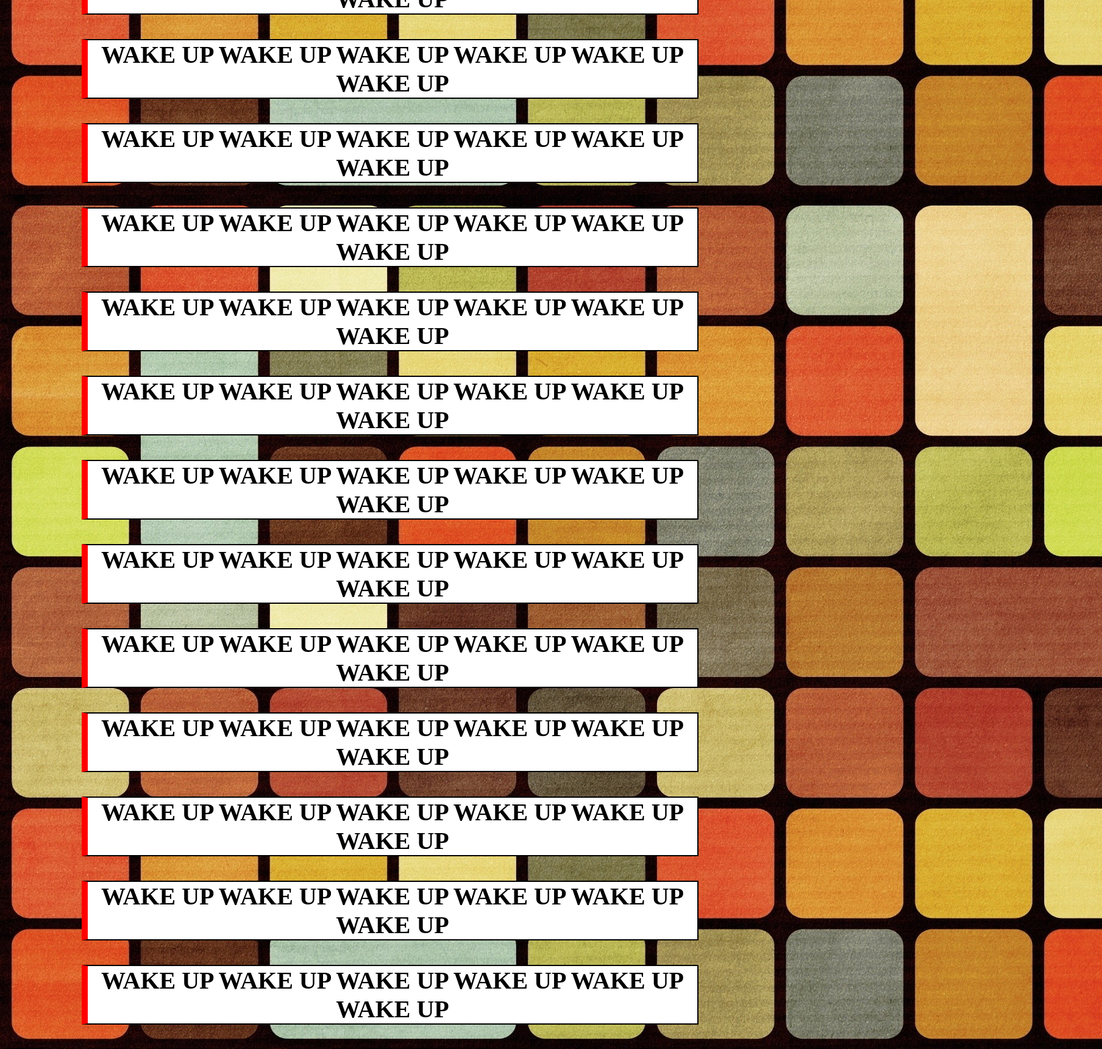
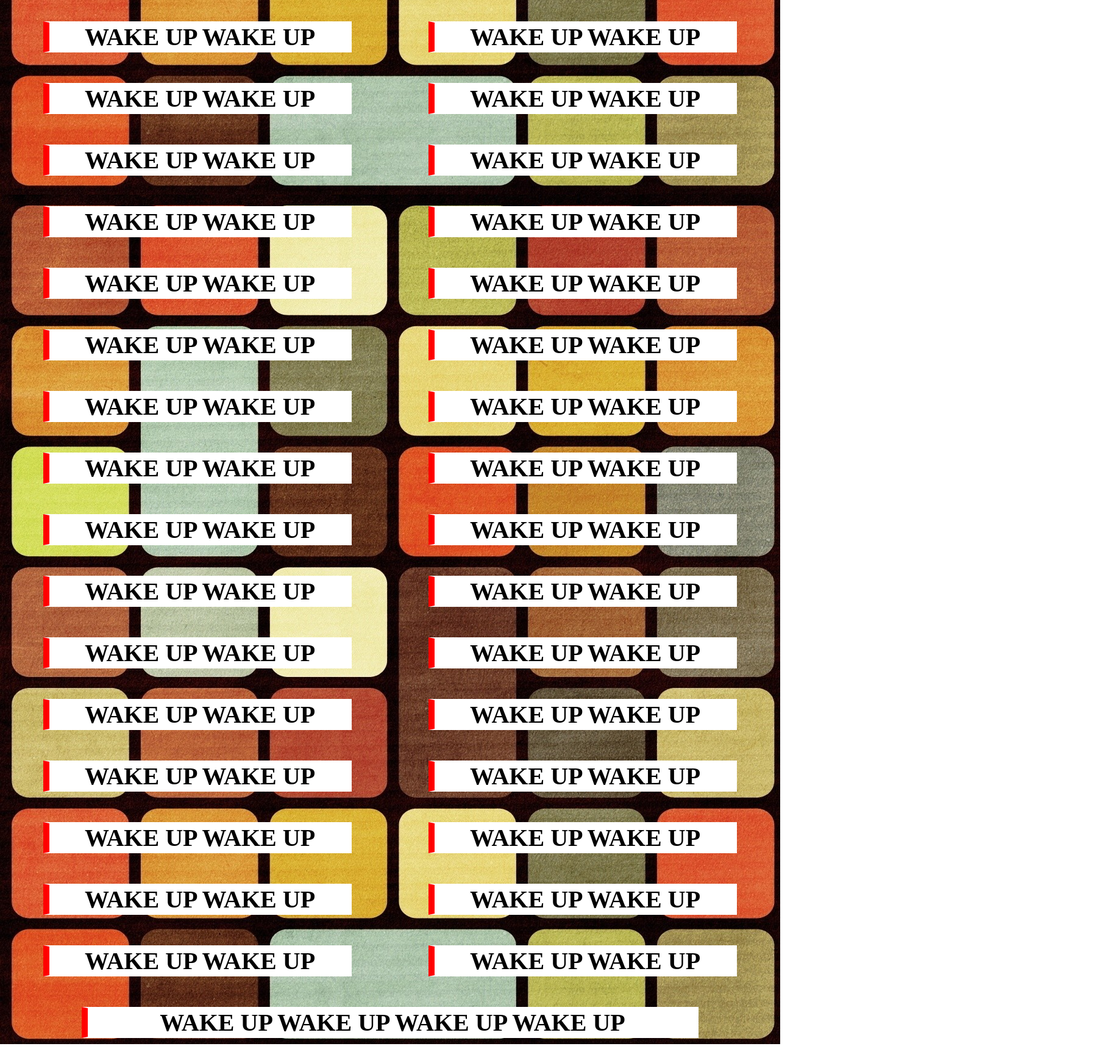
Before and after one commit to Melon-tree/testing-thingy, a plain HTML site: page index.html in a window 1280 px wide. Shown: the part 1080-2800 px from the top of the page at 61% size, 1808 px wide, since content can reach past the window. Drawn offline with Linux system fonts and the light colour scheme.

Commit message:
added stuff

```diff
--- a/index.html
+++ b/index.html
@@ -4,79 +4,251 @@
     <head>
         <title> Retro games </title>
         <style>
+body {
 
- img {
-    display: block;
-  margin-left: auto;
-  margin-right: auto;
-  width: 1800px;
-  height: 850px;
+background-image: url("retro_wallpaper.jpg");
+background-attachment: fixed;
 }
+
+
+#header {
+    font-family: 'Courier New', Courier, monospace;
+    letter-spacing: 30px;
+    text-align: center;
+    font-size: 60px;
+    color: black;
+    background-color: white;
+    margin-left: 20%;
+    margin-right: 20%;
+
+}
+
 
 h3 {
     text-align: center;
     font-size: 40px;
     border-left: 10px solid red;
-    border-right: 2px solid black;
-    border-bottom: 2px solid black;
-    border-top: 2px solid black;
+    border-right: 2px solid white;
+    border-bottom: 2px solid white;
+    border-top: 2px solid white;
     background-color: white;
 
     margin-bottom: 10px;
     margin-left: 10%;
     margin-right: 10%;
     color: black;
+    text-decoration: wavy;
+
 
 }
 
-body {
+    .column {
+    float: left;
+    width: 50%;
+    }
 
-background-image: url("retro_wallpaper.jpg");
-background-attachment: fixed;
+    .row:after {
+    content: "";
+    display: table;
+    clear: both;
+    }
 
-}
+
 
         </style>
     </head>
 
     <body>
+        <h1 id="header"> RETRO GAMES </h1>
+<    <h3>WAKE UP WAKE UP WAKE UP WAKE UP</h3>
 
-        <h3>WAKE UP WAKE UP WAKE UP WAKE UP WAKE UP WAKE UP</h3>
-        <h3>WAKE UP WAKE UP WAKE UP WAKE UP WAKE UP WAKE UP</h3>
-        <h3>WAKE UP WAKE UP WAKE UP WAKE UP WAKE UP WAKE UP</h3>
-        <h3>WAKE UP WAKE UP WAKE UP WAKE UP WAKE UP WAKE UP</h3>
-        <h3>WAKE UP WAKE UP WAKE UP WAKE UP WAKE UP WAKE UP</h3>
-        <h3>WAKE UP WAKE UP WAKE UP WAKE UP WAKE UP WAKE UP</h3>
-        <h3>WAKE UP WAKE UP WAKE UP WAKE UP WAKE UP WAKE UP</h3>
-        <h3>WAKE UP WAKE UP WAKE UP WAKE UP WAKE UP WAKE UP</h3>
-        <h3>WAKE UP WAKE UP WAKE UP WAKE UP WAKE UP WAKE UP</h3>
-        <h3>WAKE UP WAKE UP WAKE UP WAKE UP WAKE UP WAKE UP</h3>
-        <h3>WAKE UP WAKE UP WAKE UP WAKE UP WAKE UP WAKE UP</h3>
-        <h3>WAKE UP WAKE UP WAKE UP WAKE UP WAKE UP WAKE UP</h3>
-        <h3>WAKE UP WAKE UP WAKE UP WAKE UP WAKE UP WAKE UP</h3>
-        <h3>WAKE UP WAKE UP WAKE UP WAKE UP WAKE UP WAKE UP</h3>
-        <h3>WAKE UP WAKE UP WAKE UP WAKE UP WAKE UP WAKE UP</h3>
-        <h3>WAKE UP WAKE UP WAKE UP WAKE UP WAKE UP WAKE UP</h3>
-        <h3>WAKE UP WAKE UP WAKE UP WAKE UP WAKE UP WAKE UP</h3>
-        <h3>WAKE UP WAKE UP WAKE UP WAKE UP WAKE UP WAKE UP</h3>
-        <h3>WAKE UP WAKE UP WAKE UP WAKE UP WAKE UP WAKE UP</h3>
-        <h3>WAKE UP WAKE UP WAKE UP WAKE UP WAKE UP WAKE UP</h3>
-        <h3>WAKE UP WAKE UP WAKE UP WAKE UP WAKE UP WAKE UP</h3>
-        <h3>WAKE UP WAKE UP WAKE UP WAKE UP WAKE UP WAKE UP</h3>
-        <h3>WAKE UP WAKE UP WAKE UP WAKE UP WAKE UP WAKE UP</h3>
-        <h3>WAKE UP WAKE UP WAKE UP WAKE UP WAKE UP WAKE UP</h3>
-        <h3>WAKE UP WAKE UP WAKE UP WAKE UP WAKE UP WAKE UP</h3>
-        <h3>WAKE UP WAKE UP WAKE UP WAKE UP WAKE UP WAKE UP</h3>
-        <h3>WAKE UP WAKE UP WAKE UP WAKE UP WAKE UP WAKE UP</h3>
-        <h3>WAKE UP WAKE UP WAKE UP WAKE UP WAKE UP WAKE UP</h3>
-        <h3>WAKE UP WAKE UP WAKE UP WAKE UP WAKE UP WAKE UP</h3>
-        <h3>WAKE UP WAKE UP WAKE UP WAKE UP WAKE UP WAKE UP</h3>
-        <h3>WAKE UP WAKE UP WAKE UP WAKE UP WAKE UP WAKE UP</h3>
+    <div class="row">
+        <div class="column">
 
+            <h3>WAKE UP WAKE UP</h3>
+        </div>
+        <div class="column">
 
+            <h3>WAKE UP WAKE UP</h3>
+        </div>
+        <div class="column">
 
-       <img src="wake up.jpg">
+            <h3>WAKE UP WAKE UP</h3>
+        </div>
+        <div class="column">
 
+            <h3>WAKE UP WAKE UP</h3>
+        </div><div class="column">
+
+            <h3>WAKE UP WAKE UP</h3>
+        </div>
+        <div class="column">
+
+            <h3>WAKE UP WAKE UP</h3>
+        </div>
+        <div class="column">
+
+            <h3>WAKE UP WAKE UP</h3>
+        </div>
+        <div class="column">
+
+            <h3>WAKE UP WAKE UP</h3>
+        </div>
+        <div class="column">
+
+            <h3>WAKE UP WAKE UP</h3>
+        </div>
+        <div class="column">
+
+            <h3>WAKE UP WAKE UP</h3>
+        </div>
+        <div class="column">
+
+            <h3>WAKE UP WAKE UP</h3>
+        </div>
+        <div class="column">
+
+            <h3>WAKE UP WAKE UP</h3>
+        </div>
+        <div class="column">
+
+            <h3>WAKE UP WAKE UP</h3>
+        </div>
+        <div class="column">
+
+            <h3>WAKE UP WAKE UP</h3>
+        </div>
+        <div class="column">
+
+            <h3>WAKE UP WAKE UP</h3>
+        </div>
+        <div class="column">
+
+            <h3>WAKE UP WAKE UP</h3>
+        </div>
+        <div class="column">
+
+            <h3>WAKE UP WAKE UP</h3>
+        </div>
+        <div class="column">
+
+            <h3>WAKE UP WAKE UP</h3>
+        </div>
+        <div class="column">
+
+            <h3>WAKE UP WAKE UP</h3>
+        </div>
+        <div class="column">
+
+            <h3>WAKE UP WAKE UP</h3>
+        </div><div class="column">
+
+            <h3>WAKE UP WAKE UP</h3>
+        </div>
+        <div class="column">
+
+            <h3>WAKE UP WAKE UP</h3>
+        </div>
+        <div class="column">
+
+            <h3>WAKE UP WAKE UP</h3>
+        </div>
+        <div class="column">
+
+            <h3>WAKE UP WAKE UP</h3>
+        </div><div class="column">
+
+            <h3>WAKE UP WAKE UP</h3>
+        </div>
+        <div class="column">
+
+            <h3>WAKE UP WAKE UP</h3>
+        </div>
+        <div class="column">
+
+            <h3>WAKE UP WAKE UP</h3>
+        </div>
+        <div class="column">
+
+            <h3>WAKE UP WAKE UP</h3>
+        </div><div class="column">
+
+            <h3>WAKE UP WAKE UP</h3>
+        </div>
+        <div class="column">
+
+            <h3>WAKE UP WAKE UP</h3>
+        </div>
+        <div class="column">
+
+            <h3>WAKE UP WAKE UP</h3>
+        </div>
+        <div class="column">
+
+            <h3>WAKE UP WAKE UP</h3>
+        </div><div class="column">
+
+            <h3>WAKE UP WAKE UP</h3>
+        </div>
+        <div class="column">
+
+            <h3>WAKE UP WAKE UP</h3>
+        </div>
+        <div class="column">
+
+            <h3>WAKE UP WAKE UP</h3>
+        </div>
+        <div class="column">
+
+            <h3>WAKE UP WAKE UP</h3>
+        </div><div class="column">
+
+            <h3>WAKE UP WAKE UP</h3>
+        </div>
+        <div class="column">
+
+            <h3>WAKE UP WAKE UP</h3>
+        </div>
+        <div class="column">
+
+            <h3>WAKE UP WAKE UP</h3>
+        </div>
+        <div class="column">
+
+            <h3>WAKE UP WAKE UP</h3>
+        </div><div class="column">
+
+            <h3>WAKE UP WAKE UP</h3>
+        </div>
+        <div class="column">
+
+            <h3>WAKE UP WAKE UP</h3>
+        </div>
+        <div class="column">
+
+            <h3>WAKE UP WAKE UP</h3>
+        </div>
+        <div class="column">
+
+            <h3>WAKE UP WAKE UP</h3>
+        </div><div class="column">
+
+            <h3>WAKE UP WAKE UP</h3>
+        </div>
+        <div class="column">
+
+            <h3>WAKE UP WAKE UP</h3>
+        </div>
+        <div class="column">
+
+            <h3>WAKE UP WAKE UP</h3>
+        </div>
+        <div class="column">
+
+            <h3>WAKE UP WAKE UP</h3>
+        </div>
+    </div>
+    <h3>WAKE UP WAKE UP WAKE UP WAKE UP</h3>
 
     </body>
 </html>
```
